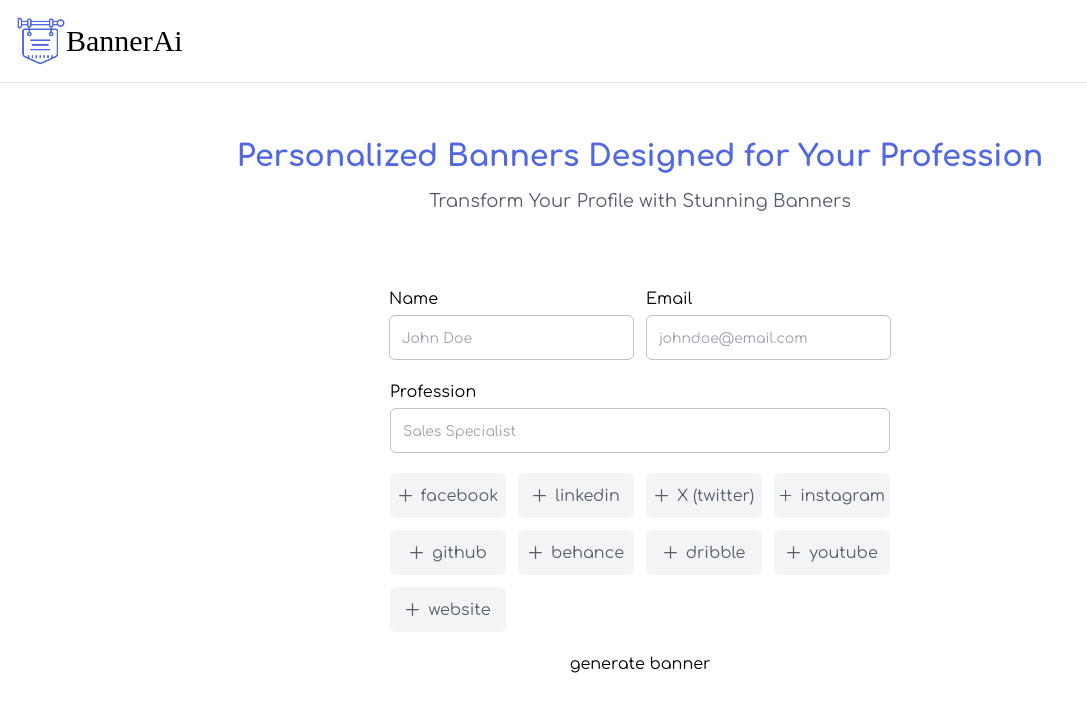
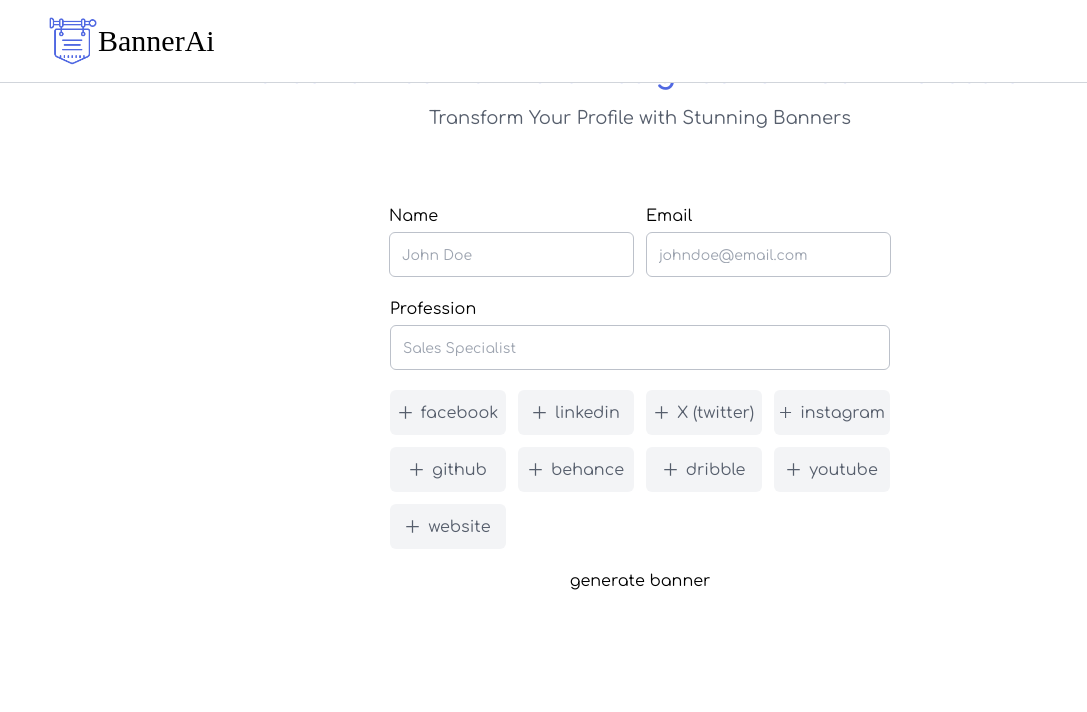
Before and after one commit to okhuaroboosayuki/BannerAi, a React (Vite) app: page / in a window 1280 px wide. Shown: the top 712 px of the page, without its empty margins (0-1087 px from the left). Built offline with nearby package versions, Linux system fonts and the light colour scheme; a web font is replaced by a local one.

Commit message:
implement scroll-based header visibility toggle for improved user experience

```diff
--- a/src/components/Header.jsx
+++ b/src/components/Header.jsx
@@ -1,24 +1,35 @@
+import { useEffect, useRef } from "react";
 import logo from "../assets/icons/bannerAi_96x96.png";
 import useFormReducer from "../hooks/useFormReducer";
 
 const Header = () => {
-  const { state, dispatch } = useFormReducer();
+  const headerRef = useRef(null);
 
-  const { generatedOutput } = state;
+  const { state } = useFormReducer();
+  const { openModal } = state;
+
+  useEffect(() => {
+    const header = headerRef.current;
+
+    let lastScrollY = window.scrollY;
+
+    window.addEventListener("scroll", () => {
+      if (openModal) return header.classList.add("header-hidden");
+
+      if (!openModal) {
+        window.scrollY > lastScrollY ? header.classList.add("header-hidden") : header.classList.remove("header-hidden");
+        lastScrollY = window.scrollY;
+      }
+    });
+  }, [openModal]);
 
   return (
-    <header className="w-full p-4 border-b-[0.5px] border-b-grey flex justify-between items-center">
-      <div className="flex items-center justify-center">
+    <header className="fixed-header" ref={headerRef}>
+      <div className="flex items-center justify-center ml-8">
         <img src={logo} alt="logo icon" width={50} height={50} />
         <span className="text-3xl cursor-default font-cabin-sketch">BannerAi</span>
         {/* <span className="text-3xl cursor-default font-cabin-sketch">BannerCraft</span> */}
       </div>
-
-      {generatedOutput && (
-        <button onClick={() => dispatch({ type: "modal", payload: true })} className="capitalize">
-          view banner
-        </button>
-      )}
     </header>
   );
 };
```
